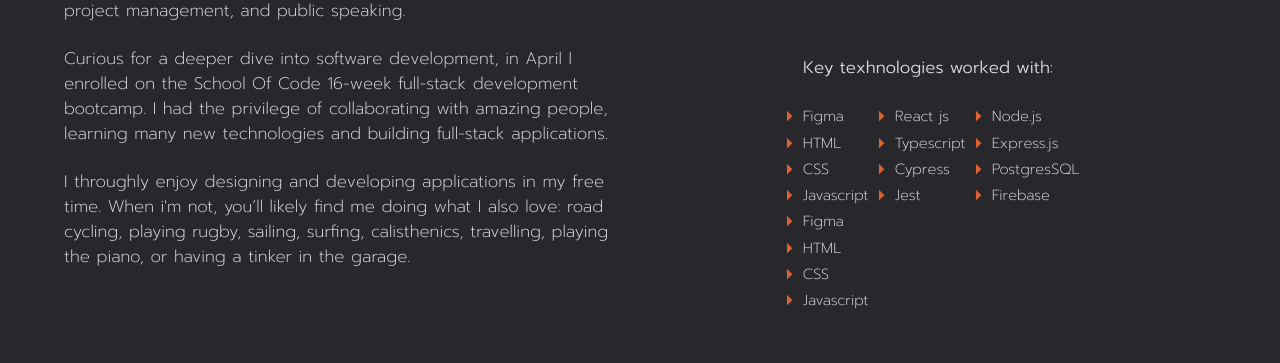
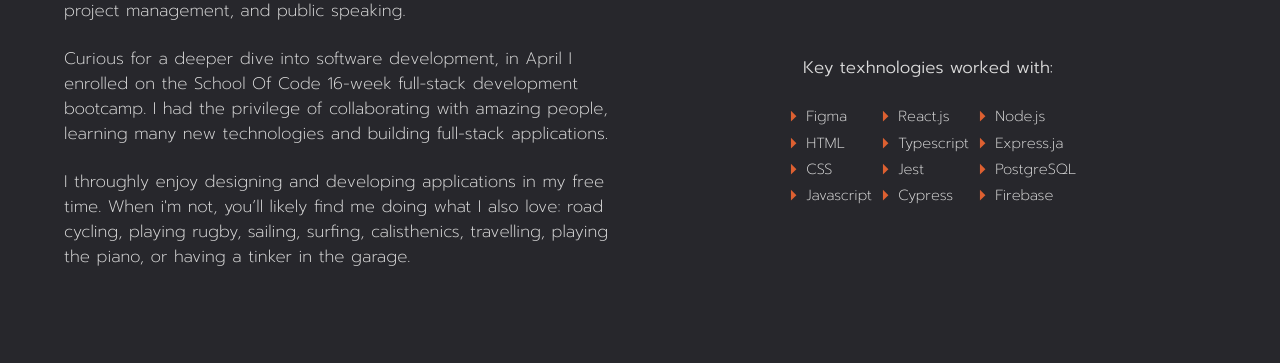
Before and after one commit to leoarthurwall/My-Portfolio, a React (Create React App) app: page / in a window 1280 px wide. Shown: the part 1369-1732 px from the top of the page. Built offline with nearby package versions, Linux system fonts and the light colour scheme; a web font is replaced by a local one.

Commit message:
added all the tech item names to the tech components

```diff
--- a/src/Components/About/techs.js
+++ b/src/Components/About/techs.js
@@ -1,7 +1,5 @@
 import "../About/about.scss";
-import ArrowRightIcon from "@mui/icons-material/ArrowRight";
 import TechItem from "./TechItem/TechItem";
-
 
 function AboutTechs() {
   return (
@@ -12,62 +10,22 @@ function AboutTechs() {
 
       <div className="about-section-tech-container">
         <div className="about-section-tech-body">
-        <TechItem techName={"Figma"}/>
-        <TechItem techName={"HTML"}/>
-        <TechItem techName={"CSS"}/>
-        <TechItem techName={"Javascript"}/>
-          <div className="about-section-tech-arrow-list-container">
-            <ArrowRightIcon sx={{ color: "#DD6031" }} fontSize="small" />
-            <li className="about-section-tech-list">Figma</li>
-          </div>
-          <div className="about-section-tech-arrow-list-container">
-            <ArrowRightIcon sx={{ color: "#DD6031" }} fontSize="small" />
-            <li className="about-section-tech-list">HTML</li>
-          </div>
-          <div className="about-section-tech-arrow-list-container">
-            <ArrowRightIcon sx={{ color: "#DD6031" }} fontSize="small" />
-            <li className="about-section-tech-list">CSS</li>
-          </div>
-          <div className="about-section-tech-arrow-list-container">
-            <ArrowRightIcon sx={{ color: "#DD6031" }} fontSize="small" />
-            <li className="about-section-tech-list">Javascript</li>
-          </div>
+          <TechItem techName={"Figma"} />
+          <TechItem techName={"HTML"} />
+          <TechItem techName={"CSS"} />
+          <TechItem techName={"Javascript"} />
         </div>
         <div className="about-section-tech-body">
-          <div className="about-section-tech-arrow-list-container">
-            <ArrowRightIcon sx={{ color: "#DD6031" }} fontSize="small" />
-            <li className="about-section-tech-list">React js</li>
-          </div>
-          <div className="about-section-tech-arrow-list-container">
-            <ArrowRightIcon sx={{ color: "#DD6031" }} fontSize="small" />
-            <li className="about-section-tech-list">Typescript</li>
-          </div>
-          <div className="about-section-tech-arrow-list-container">
-            <ArrowRightIcon sx={{ color: "#DD6031" }} fontSize="small" />
-            <li className="about-section-tech-list">Cypress</li>
-          </div>
-          <div className="about-section-tech-arrow-list-container">
-            <ArrowRightIcon sx={{ color: "#DD6031" }} fontSize="small" />
-            <li className="about-section-tech-list">Jest</li>
-          </div>
+          <TechItem techName={"React.js"} />
+          <TechItem techName={"Typescript"} />
+          <TechItem techName={"Jest"} />
+          <TechItem techName={"Cypress"} />
         </div>
         <div className="about-section-tech-body">
-          <div className="about-section-tech-arrow-list-container">
-            <ArrowRightIcon sx={{ color: "#DD6031" }} fontSize="small" />
-            <li className="about-section-tech-list">Node.js</li>
-          </div>
-          <div className="about-section-tech-arrow-list-container">
-            <ArrowRightIcon sx={{ color: "#DD6031" }} fontSize="small" />
-            <li className="about-section-tech-list">Express.js</li>
-          </div>
-          <div className="about-section-tech-arrow-list-container">
-            <ArrowRightIcon sx={{ color: "#DD6031" }} fontSize="small" />
-            <li className="about-section-tech-list">PostgresSQL</li>
-          </div>
-          <div className="about-section-tech-arrow-list-container">
-            <ArrowRightIcon sx={{ color: "#DD6031" }} fontSize="small" />
-            <li className="about-section-tech-list">Firebase</li>
-          </div>
+          <TechItem techName={"Node.js"} />
+          <TechItem techName={"Express.ja"} />
+          <TechItem techName={"PostgreSQL"} />
+          <TechItem techName={"Firebase"} />
 
           {/* <div className="about-section-tech-arrow-list-container">
             <ArrowRightIcon sx={{ color: "#DD6031" }} fontSize="small" />
```
